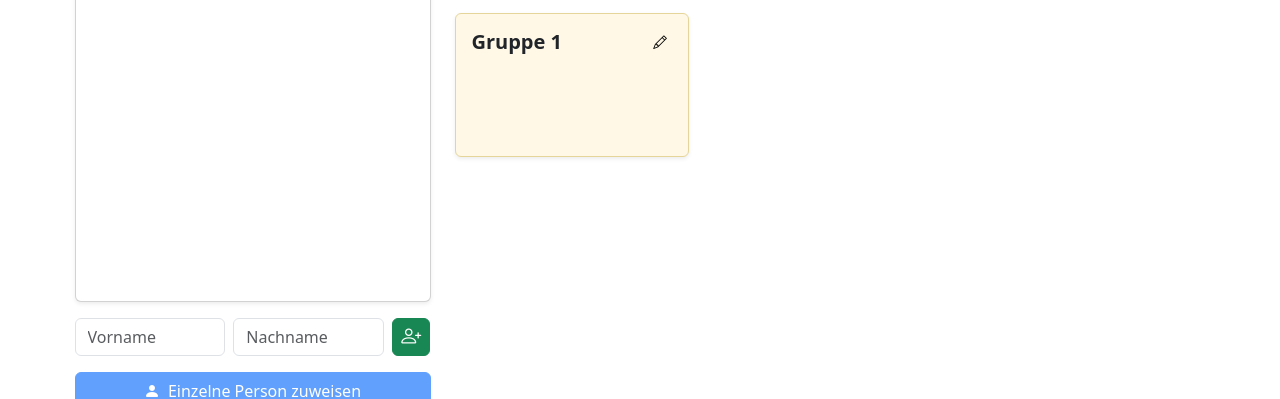
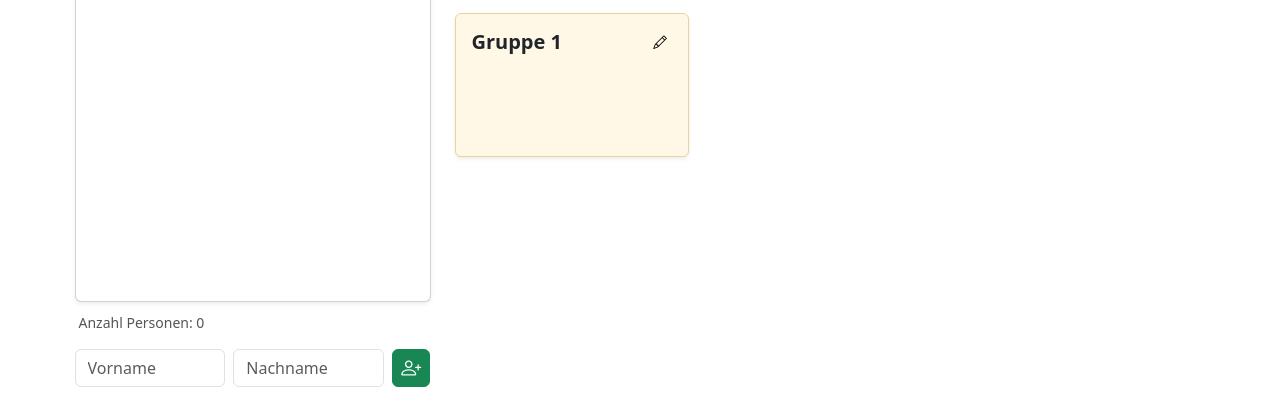
Before and after one commit to wukeZHAW/Groupify, a website with bundled scripts: page index.html in a window 1280 px wide. Shown: the part 401-800 px from the top of the page. Built offline with nearby package versions, Linux system fonts and the light colour scheme.

Commit message:
feat: show unallocated person count

```diff
--- a/css/index.css
+++ b/css/index.css
@@ -53,6 +53,13 @@
 }
 
 /* ----- Person list ----- */
+
+.person-count {
+    margin: -0.35rem 0 0;
+    padding: 0 0.25rem;
+    font-size: 0.875rem;
+    color: var(--text-muted);
+}
 
 #person-add #btn-add-person {
     width: 2.4rem;
--- a/index.html
+++ b/index.html
@@ -79,6 +79,7 @@
             id="person-list"
             class="card shadow-sm overflow-auto p-3"
           ></section>
+          <p id="person-count" class="person-count">Anzahl Personen: 0</p>
           <div id="person-add" class="d-flex gap-2 align-items-stretch">
             <input
               type="text"
--- a/js/index.js
+++ b/js/index.js
@@ -7,6 +7,7 @@ const FILE_INPUT = document.getElementById("csv-input");
 const CSV_DROP_ZONE = document.getElementById("csv-drop-zone");
 const CSV_FILE_STATUS = document.getElementById("csv-file-status");
 const OUTPUT = document.getElementById("person-list");
+const PERSON_COUNT = document.getElementById("person-count");
 const FIRST_NAME_INPUT = document.getElementById("person-first-name");
 const LAST_NAME_INPUT = document.getElementById("person-last-name");
 const BTN_ADD_PERSON = document.getElementById("btn-add-person");
@@ -430,6 +431,7 @@ function updateButtonStates() {
 function renderPersons() {
     OUTPUT.innerHTML = "";
     if (!groupify) {
+        PERSON_COUNT.textContent = "Anzahl Personen: 0";
         return;
     }
 
@@ -437,6 +439,7 @@ function renderPersons() {
     for (let i = 0; i < unallocated.length(); i++) {
         OUTPUT.appendChild(createPersonRow(unallocated.getPerson(i), null));
     }
+    PERSON_COUNT.textContent = "Anzahl Personen: " + unallocated.length();
 }
 
 
```
